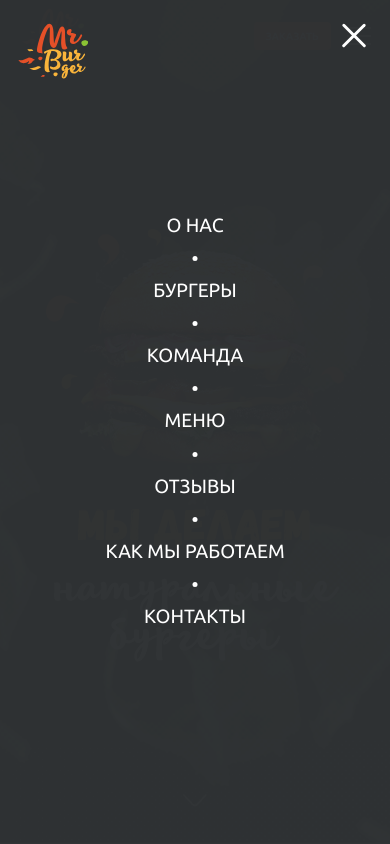
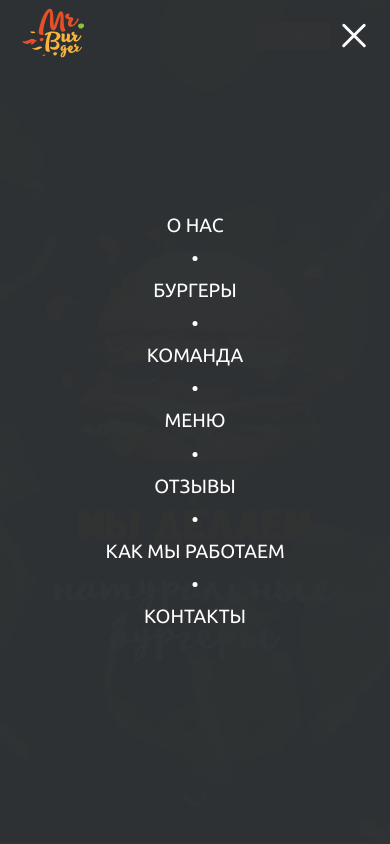
Before and after one commit to NeveroffDev/loftschool_course_2, a website: page index.html in a window 390 px wide. Both pictures are taken after a click on the button 358 px from the left and 36 px from the top of the page. Shown: the top 844 px of the page. Drawn offline with Linux system fonts and the light colour scheme; files that its build step writes are made by us from their sources; files whose address does not match are found by name.

Commit message:
add mentor fix wave#2

```diff
--- a/index.html
+++ b/index.html
@@ -618,14 +618,7 @@
     </section>
 </div>
 <nav id="full-screen-menu" class="fullscreen-menu">
-    <div class="fullscreen-menu__logo">
-        <a href="./index.html">
-            <svg class="fullscreen-menu__logo-icon">
-                <use xlink:href="./img/sprite.svg#icon-logo"/>
-            </svg>
-        </a>
-    </div>
-    <ul class="fullscreen-menu__list">
+   <ul class="fullscreen-menu__list">
         <li class="fullscreen-menu__item"><a href="#" class="fullscreen-menu__link">О нас</a></li>
         <li class="fullscreen-menu__item"><a href="#" class="fullscreen-menu__link">Бургеры</a></li>
         <li class="fullscreen-menu__item"><a href="#" class="fullscreen-menu__link">Команда</a></li>
--- a/js/burger-menu.js
+++ b/js/burger-menu.js
@@ -6,11 +6,12 @@ burgerButton.addEventListener('click', function (e) {
     fullScreenMenu.style.opacity = '1';
     fullScreenMenu.style.left = '0';
     fullScreenMenu.style.right = '0';
-
+    document.body.style.overflow = 'hidden';
 });
 
 fullScreenClose.addEventListener('click', function (e) {
     fullScreenMenu.style.opacity = '0';
     fullScreenMenu.style.left = '-100%';
     fullScreenMenu.style.right = '100%';
+    document.body.style.overflow = 'initial';
 });
--- a/sass/components/fullscreen-menu.scss
+++ b/sass/components/fullscreen-menu.scss
@@ -12,6 +12,7 @@
   align-items: center;
   z-index: 1000;
   transition: all .4s cubic-bezier(.48, .01, .51, 1);
+
 
   &__logo {
     position: absolute;
--- a/sass/layouts/header.scss
+++ b/sass/layouts/header.scss
@@ -9,6 +9,7 @@
     @include mediaFix(850px){
       margin-right: 2rem;
     }
+    z-index: 2000;
   }
   &__buttons{
     display: flex;
```
Also changed, not shown: build/css/styles.css, build/index.html, build/js/burger-menu.js.
